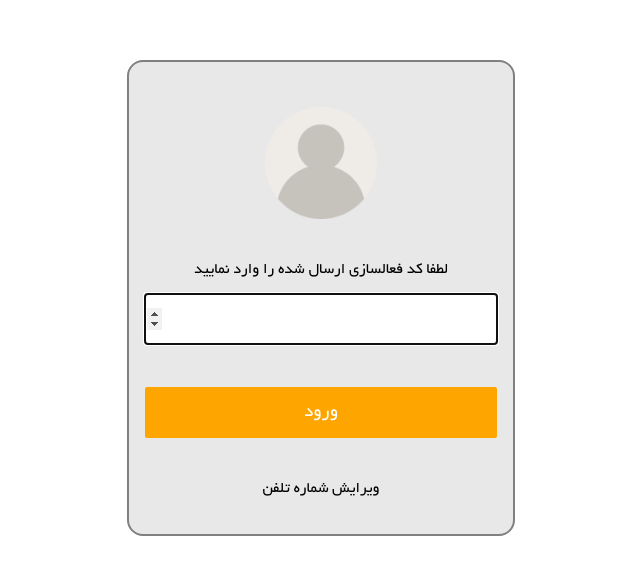
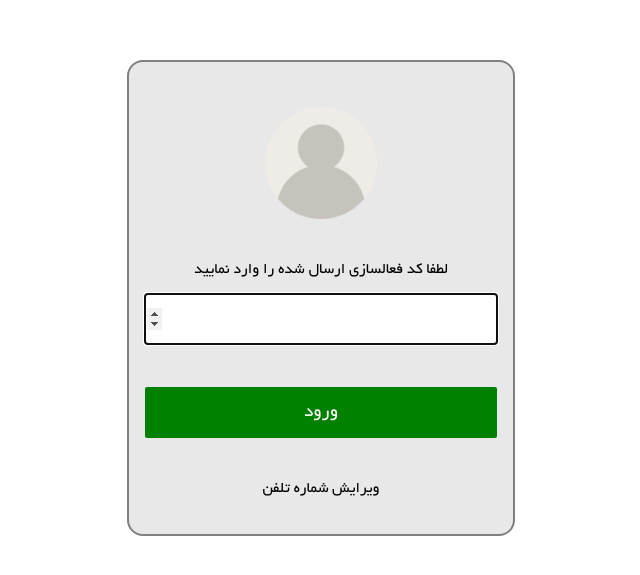
Before and after one commit to mohammadJaliliTorkamani/stu_assist, a React (Create React App) app: page /otp-verification in a window 1280 px wide. Shown: the part 103-678 px from the top of the page, without its empty margins (319-959 px from the left). Built offline with nearby package versions, Linux system fonts and the light colour scheme.

Commit message:
small color fixes

```diff
--- a/src/components/Button.tsx
+++ b/src/components/Button.tsx
@@ -2,7 +2,7 @@ import styled from "@emotion/styled"
 
 const Container = styled.button`
     color: white;
-    border: 0px solid orange;
+    border: 0px solid green;
     border-radius: 2px;
     font-size: 1.2rem;
     cursor: pointer;
@@ -16,7 +16,7 @@ interface IProps {
     onClick: (e: React.MouseEvent<HTMLButtonElement>) => void
 }
 
-function Button({ title, onClick, color = "orange", reference = null }: IProps) {
+function Button({ title, onClick, color = "green", reference = null }: IProps) {
     return (
         <Container
             style={{
--- a/src/components/ChargeOptionRecord.tsx
+++ b/src/components/ChargeOptionRecord.tsx
@@ -8,7 +8,7 @@ const Container = styled.div`
     justify-content: cetner;
     align-items: center;
     margin: 1rem;
-    border: 1px solid orange;
+    border: 1px solid green;
     border-radius: 4px;
     padding: 1rem;
     font-size: 0.85rem;
--- a/src/pages/ECTSCalculator.tsx
+++ b/src/pages/ECTSCalculator.tsx
@@ -206,7 +206,7 @@ function ECTSCalculator() {
                 </TitleValuePair>
             </RightBox>
             <ResultButtonBox>
-                <Button title={"محاسبه"} color={"orange"} onClick={() => handleCalculate()} />
+                <Button title={"محاسبه"} onClick={() => handleCalculate()} />
                 <CalculateArrow src={"https://images.vectorhq.com/images/previews/a42/arrow-left-green-clip-art-56205.png"} />
             </ResultButtonBox>
             <LeftBox>
--- a/src/pages/Profile.tsx
+++ b/src/pages/Profile.tsx
@@ -54,9 +54,9 @@ const Content = styled.div`
 
 const PayButton = styled.button`
     color: white;
-    background: orange;
+    background: green;
     border-radius: 4px;
-    border: 0px solid orange;
+    border: 0px solid green;
     width: 14rem;
     height: 3rem;
     margin-top: 1rem;
@@ -79,7 +79,7 @@ const ChargeOptionRecord = styled.div`
     justify-content: cetner;
     align-items: center;
     margin: 1rem;
-    border: 1px solid orange;
+    border: 1px solid green;
     border-radius: 4px;
     padding: 1rem;
     font-size: 0.85rem;
```
